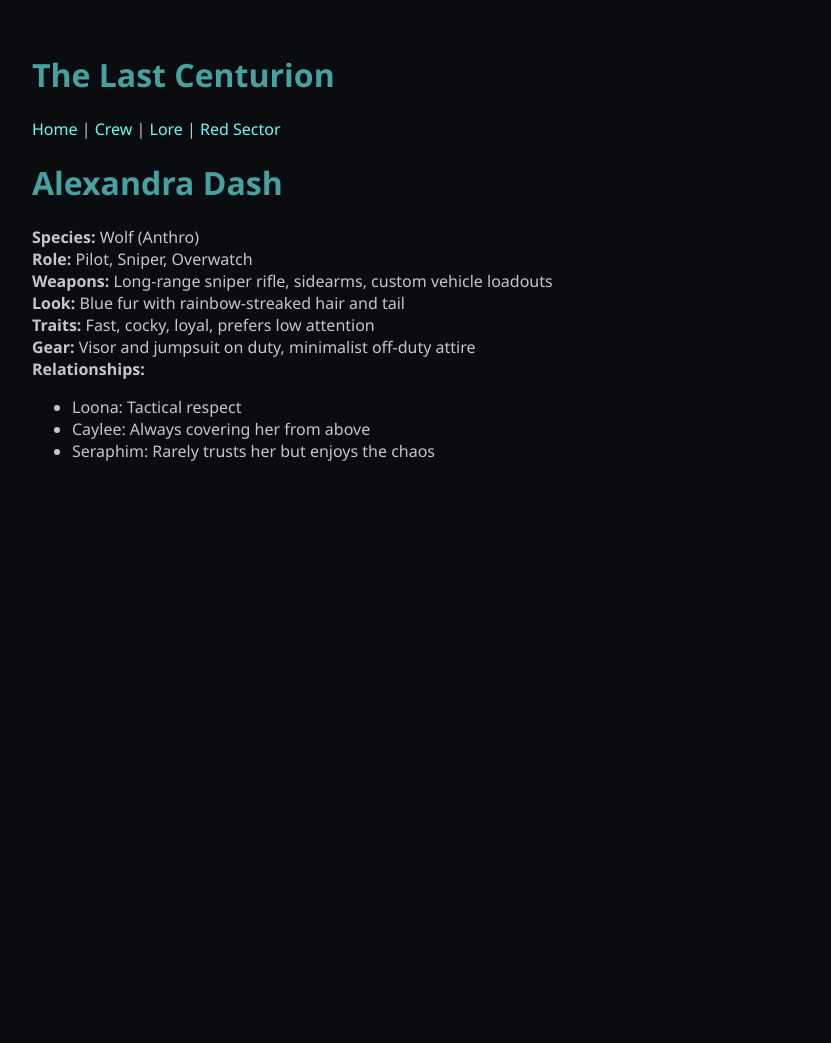
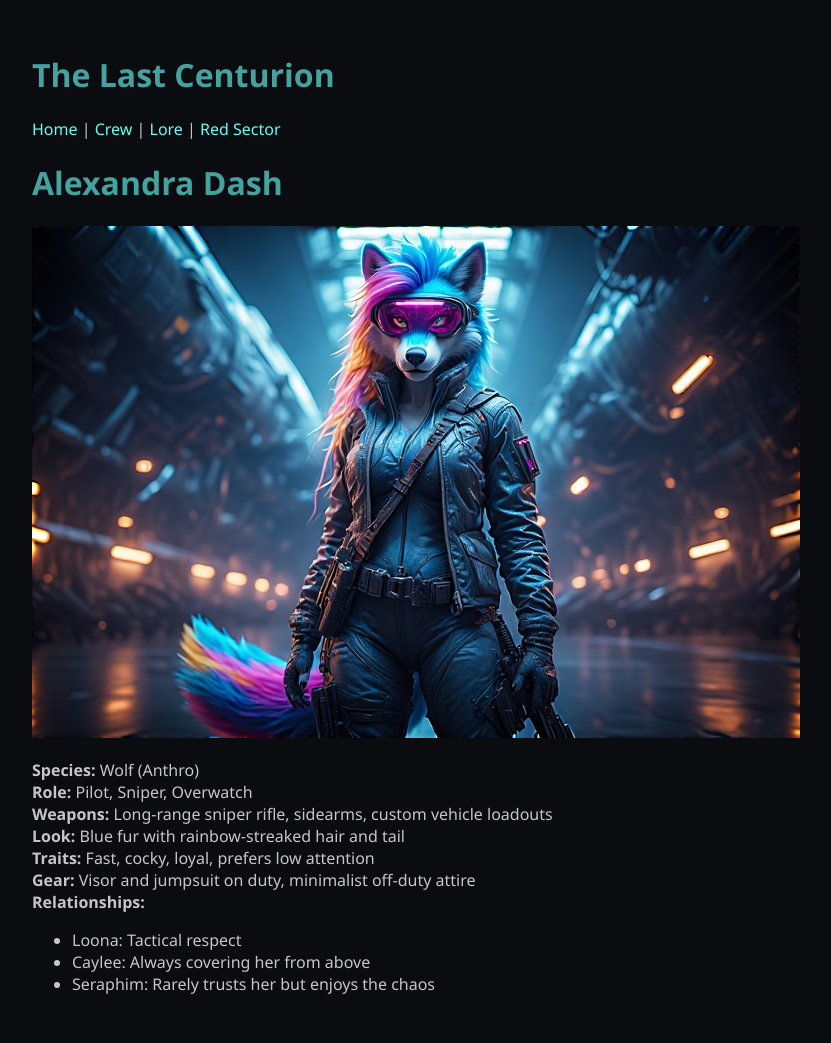
Before and after one commit to fionayyc/last-centurion, a Jekyll site: the page built from crew/dash.md, in a window 1280 px wide. Shown: the whole page, without its empty margins (208-1039 px from the left). Built offline with Jekyll 4.4.1, drawn with Linux system fonts in a browser that asks for light colours; our own code applies the rules of GitHub Pages for plain Markdown files; before the commit the page ends 900 px from its top, so only the background shows below that.

Commit message:
Update dash.md

```diff
--- a/crew/dash.md
+++ b/crew/dash.md
@@ -1,4 +1,6 @@
 # Alexandra Dash
+
+![Alexandra Dash](../assets/dash.jpg)
 
 **Species:** Wolf (Anthro)
 **Role:** Pilot, Sniper, Overwatch
```
